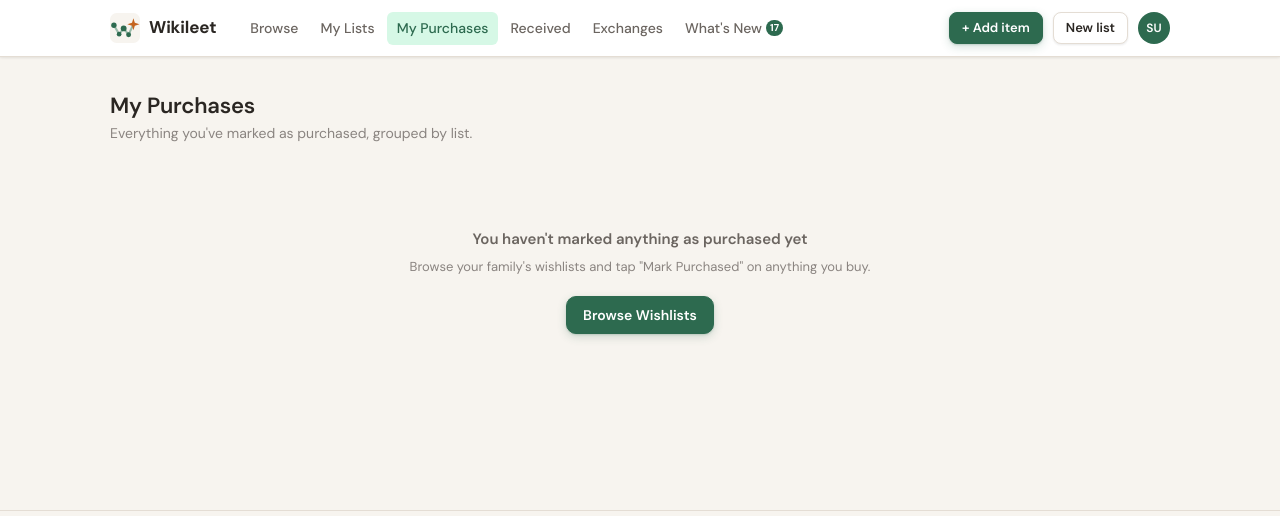
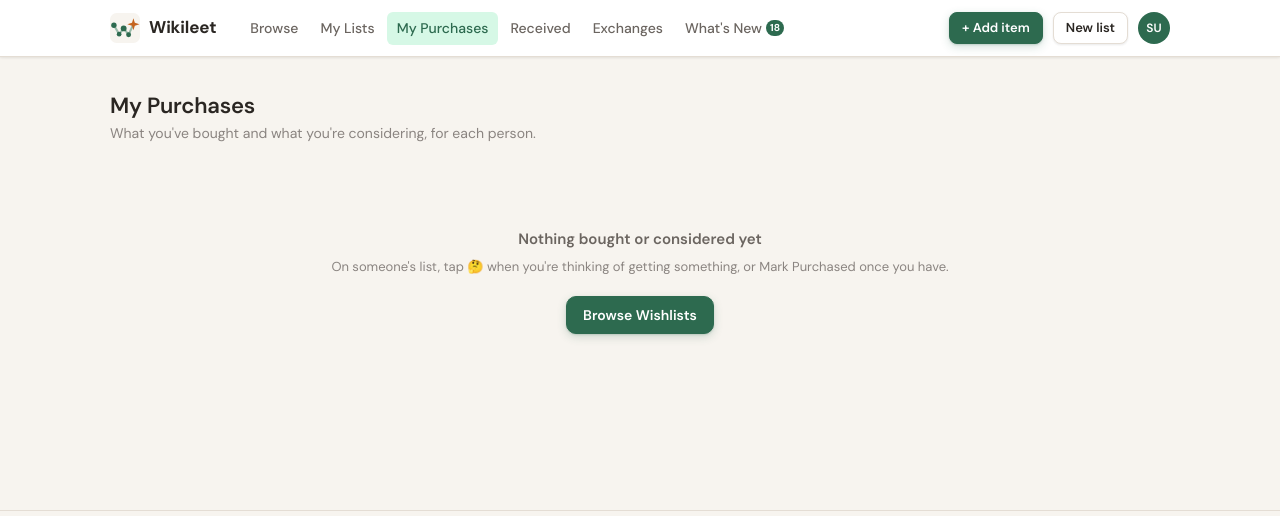
Before and after one commit to gabeduke/django-gift-wiki, a Django app: page /my-purchases/ in a window 1280 px wide. Shown: the top 516 px of the page. Run offline with Django 4.2, Linux system fonts and the light colour scheme; the visitor is signed in with stand-in values (Sample User, id 1); data comes from the database, SQL or seed files in the repository; data that the repository does not hold is empty; some libraries are stand-ins or nearby versions.

Commit message:
feat: mark gifts you're considering, and see bought + considering by person (#143) (#144)
- Item.considered_by: givers tap 🤔 beside Mark Purchased; other givers see
  "🤔 Sue is considering" so nobody doubles up. As secret as purchased
  (access.sees_purchases): never the recipient, a manager of someone's own
  list, or anyone over the shoulder.
- My Purchases is grouped by person, with Bought and Considering sections and
  totals. It drops lists where the giver no longer sees purchases.
- The ⭐ fetch handler is now a generic [data-bg-toggle] handler. Shared
  is_background / back_to_page / refuse_toggle helpers; item_purchase honours
  a safe `next`.
- What's New entry, CLAUDE.md rule, tests for the secrecy rules.

Co-authored-by: Claude Opus 5.5 <noreply@anthropic.com>

```diff
--- a/gift/static/js/app.js
+++ b/gift/static/js/app.js
@@ -31,13 +31,16 @@
     });
   }
 
-  // ---- Toasts ------------------------------------------------------------
-  // wlToast('Added!', {actions: [{label: 'View', href: '/x/'}, {label: 'Undo', onClick: fn}]})
-  // Most wanted: tap the star to flip it without leaving the page
+  // ---- One-tap toggles --------------------------------------------------
+  // One-tap toggles (⭐ most wanted, 🤔 considering) save without leaving the
+  // page. The form's data-bg-toggle names the key the server answers with,
+  // e.g. {"considering": true}; the button's data-title-on/-off follow it.
+  // Without JS the form simply posts and comes back.
   document.addEventListener('submit', function (event) {
-    var form = event.target.closest && event.target.closest('[data-most-wanted]');
+    var form = event.target.closest && event.target.closest('[data-bg-toggle]');
     if (!form || !window.fetch) return;
     event.preventDefault();
+    var key = form.getAttribute('data-bg-toggle');
     var button = form.querySelector('button');
     if (button.classList.contains('is-busy')) return;
     button.classList.add('is-busy');
@@ -50,10 +53,11 @@
       return response.json().then(function (data) { return { ok: response.ok, data: data }; });
     }).then(function (result) {
       if (!result.ok) throw new Error(result.data.error);
-      var on = result.data.is_priority;
+      var on = result.data[key];
       button.classList.toggle('is-on', on);
       button.setAttribute('aria-pressed', on ? 'true' : 'false');
-      button.title = on ? 'Most wanted — tap to unstar' : 'Mark as most wanted';
+      var title = button.getAttribute(on ? 'data-title-on' : 'data-title-off');
+      if (title) button.title = title;
     }).catch(function (error) {
       if (window.wlToast) window.wlToast((error && error.message) || 'Couldn’t save that — try again.');
     }).then(function () {
@@ -61,6 +65,8 @@
     });
   });
 
+  // ---- Toasts ------------------------------------------------------------
+  // wlToast('Added!', {actions: [{label: 'View', href: '/x/'}, {label: 'Undo', onClick: fn}]})
   window.wlToast = function (message, options) {
     var region = document.getElementById('wl-toasts');
     if (!region) { return; }
--- a/gift/templates/gift/my_purchases.html
+++ b/gift/templates/gift/my_purchases.html
@@ -8,13 +8,19 @@
     <div class="wl-page-header-row">
       <div>
         <h1 class="wl-page-title">My Purchases</h1>
-        <p class="wl-page-subtitle">Everything you've marked as purchased, grouped by list.</p>
-        {% if total_count %}
+        <p class="wl-page-subtitle">What you've bought and what you're considering, for each person.</p>
+        {% if plans %}
         <div class="wl-progress">
           <span class="wl-progress-label">
-            <span class="wl-progress-mono">{{ total_count }}</span>
-            item{{ total_count|pluralize }} purchased &middot;
-            total spend <span class="wl-progress-mono">${{ total_spend|floatformat:2 }}</span>
+            <span class="wl-progress-mono">{{ bought_count }}</span> bought
+            &middot; <span class="wl-progress-mono">${{ spent|floatformat:2 }}</span> spent
+            {% if considering_count %}
+              &middot; <span class="wl-progress-mono">{{ considering_count }}</span> considering
+              {% if considering_total %}(<span class="wl-progress-mono">${{ considering_total|floatformat:2 }}</span>){% endif %}
+            {% endif %}
+            {% if unpriced_count %}
+              &middot; {{ unpriced_count }} without a price
+            {% endif %}
           </span>
         </div>
         {% endif %}
@@ -22,7 +28,6 @@
     </div>
   </div>
 
-  {# Purchases grouped by wishlist #}
   {% if hidden %}
 
     <div style="text-align:center;padding:56px 24px;color:var(--text-muted);">
@@ -30,56 +35,38 @@
       <p style="font-size:13px;">Your purchases are still here. Turn the mode off at the top of the page to see them.</p>
     </div>
 
-  {% elif purchases_by_wishlist %}
+  {% elif plans %}
 
-    {% for wishlist, items in purchases_by_wishlist %}
-    <div class="wl-cat-section">
+    {% for plan in plans %}
+    <section class="wl-cat-section">
       <div class="wl-cat-header">
-        <span class="wl-cat-label">
-          {{ wishlist.title }} &middot;
-          {% with person=wishlist.dependent|default:wishlist.owner %}
-            {{ person.get_full_name|default:person.username }}
-          {% endwith %}
+        <span class="wl-cat-label">{{ plan.person.get_full_name|default:plan.person.username }}</span>
+        <span class="wl-plan-totals">
+          ${{ plan.spent|floatformat:2 }} spent{% if plan.still_open %} &middot; {{ plan.still_open|length }} considering{% if plan.considering_total %} (${{ plan.considering_total|floatformat:2 }}){% endif %}{% endif %}
         </span>
-        <span class="wl-count-badge">{{ items|length }}</span>
       </div>
 
-      {% for item in items %}
-      <a class="wl-item-row" href="{% url 'gift:wishlist_detail' wishlist.id %}"
-         style="text-decoration:none;color:inherit;">
-        <div class="wl-item-main">
-          <div class="wl-item-name">
-            <span>{{ item.name }}</span>
-            {% if item.price %}
-              <span class="badge-price">${{ item.price|floatformat:2 }}</span>
-            {% elif item.price_range %}
-              <span class="badge-price">{{ item.get_price_range_display }}</span>
-            {% endif %}
-          </div>
-          {% if item.description %}
-          <div class="wl-item-desc">{{ item.description|safe }}</div>
-          {% endif %}
-        </div>
+      {% if plan.bought %}
+        <div class="wl-plan-sub">Bought &middot; {{ plan.bought|length }}</div>
+        {% for item in plan.bought %}
+          {% include 'gift/partials/gift_plan_row.html' %}
+        {% endfor %}
+      {% endif %}
 
-        <div class="wl-item-actions">
-          <svg width="14" height="14" viewBox="0 0 24 24" fill="none"
-               stroke="currentColor" stroke-width="2"
-               stroke-linecap="round" stroke-linejoin="round"
-               style="color:var(--text-muted);flex-shrink:0;">
-            <polyline points="9 18 15 12 9 6"/>
-          </svg>
-        </div>
-      </a>
-      {% endfor %}
-
-    </div>
+      {% if plan.considering %}
+        <div class="wl-plan-sub">🤔 Considering &middot; {{ plan.still_open|length }}</div>
+        {% for item in plan.considering %}
+          {% include 'gift/partials/gift_plan_row.html' %}
+        {% endfor %}
+      {% endif %}
+    </section>
     {% endfor %}
 
   {% else %}
 
     <div style="text-align:center;padding:56px 24px;color:var(--text-muted);">
-      <p style="font-size:15px;font-weight:600;color:var(--text-secondary);margin-bottom:6px;">You haven't marked anything as purchased yet</p>
-      <p style="font-size:13px;margin-bottom:20px;">Browse your family's wishlists and tap "Mark Purchased" on anything you buy.</p>
+      <p style="font-size:15px;font-weight:600;color:var(--text-secondary);margin-bottom:6px;">Nothing bought or considered yet</p>
+      <p style="font-size:13px;margin-bottom:20px;">On someone's list, tap 🤔 when you're thinking of getting something, or Mark Purchased once you have.</p>
       <a href="{% url 'gift:home' %}" class="btn btn-primary">Browse Wishlists</a>
     </div>
 
--- /dev/null
+++ b/gift/templates/gift/partials/considering_note.html
@@ -0,0 +1,6 @@
+{# Other givers eyeing `item` (names from note_considering). Only where access.sees_purchases. #}
+{% with others=item.considering_others %}
+{% if others %}
+<span class="wl-considering-note">🤔 {{ others|join:", " }} {% if others|length > 1 %}are{% else %}is{% endif %} considering</span>
+{% endif %}
+{% endwith %}
--- a/gift/templates/gift/partials/most_wanted_toggle.html
+++ b/gift/templates/gift/partials/most_wanted_toggle.html
@@ -2,15 +2,16 @@
   A one-tap ⭐ for people who look after a list: star or unstar `item` as
   most wanted. `compact` draws just the star (My Lists); otherwise it's a
   chip that reads "Most wanted" when on. js/app.js sends it in the
-  background; without JS it posts and comes back to this page.
+  background (data-bg-toggle); without JS it posts and comes back to this page.
 {% endcomment %}
-<form method="post" action="{% url 'gift:toggle_priority' item.id %}" class="wl-star-form" data-most-wanted>
+<form method="post" action="{% url 'gift:toggle_priority' item.id %}" class="wl-star-form" data-bg-toggle="is_priority">
   {% csrf_token %}
   <input type="hidden" name="next" value="{{ request.get_full_path }}">
   <button type="submit"
           class="wl-star{% if compact %} wl-star-compact{% endif %}{% if item.is_priority %} is-on{% endif %}"
           aria-pressed="{% if item.is_priority %}true{% else %}false{% endif %}"
           aria-label="Most wanted: {{ item.name }}"
+          data-title-on="Most wanted — tap to unstar" data-title-off="Mark as most wanted"
           title="{% if item.is_priority %}Most wanted — tap to unstar{% else %}Mark as most wanted{% endif %}">
     <span class="wl-star-icon" aria-hidden="true"></span>{% if not compact %}<span class="wl-star-label">Most wanted</span>{% endif %}
   </button>
--- a/gift/templates/gift/wishlist_detail.html
+++ b/gift/templates/gift/wishlist_detail.html
@@ -157,12 +157,15 @@
             {% if access.sees_purchases and item.purchased and item.purchased_by %}
               · <strong>purchased by {{ item.purchased_by.get_full_name|default:item.purchased_by.username }}</strong>
             {% endif %}
+            {% if access.sees_purchases and not item.purchased %}
+              {% include 'gift/partials/considering_note.html' %}
+            {% endif %}
           </div>
           {% if item.description %}
             <div style="font-size:13px;color:var(--text-secondary);margin-top:4px;">{{ item.description }}</div>
           {% endif %}
         </div>
-        <div>
+        <div class="wl-item-actions">
           {% if access.sees_purchases %}
             {% include 'gift/partials/purchase_button.html' %}
           {% endif %}
--- a/gift/urls.py
+++ b/gift/urls.py
@@ -117,6 +117,7 @@ urlpatterns = [
     path('item/delete/<int:item_id>/', views.item_delete, name='delete_item'),
     path('item/purchase/<int:item_id>/', views.item_purchase, name='purchase_item'),
     path('item/<int:item_id>/most-wanted/', views.item_priority_toggle, name='toggle_priority'),
+    path('item/<int:item_id>/considering/', views.item_consider_toggle, name='toggle_considering'),
     path('item/<int:item_id>/thank-you/', views.item_thank_you_toggle, name='toggle_thank_you'),
     # Categories
     path('category/edit/<int:category_id>/', views.category_edit, name='edit_category'),
--- a/gift/views.py
+++ b/gift/views.py
@@ -4,7 +4,9 @@ import re
 import secrets
 import string
 from collections import defaultdict
+from dataclasses import dataclass, field
 from datetime import date
+from decimal import Decimal
 from functools import lru_cache
 from urllib.parse import urlencode
 
@@ -570,6 +572,29 @@ def get_item_visible_to_user(request, item_id):
     return item
 
 
+def is_background(request):
+    """Whether a page script sent this (and wants JSON), not a plain form post."""
+    return request.headers.get('X-Requested-With') == 'fetch'
+
+
+def back_to_page(request, item):
+    """Return to the page a form was posted from (its `next`), else the item's list."""
+    next_url = request.POST.get('next', '')
+    if not url_has_allowed_host_and_scheme(
+        next_url, allowed_hosts={request.get_host()}, require_https=request.is_secure()
+    ):
+        next_url = reverse('gift:wishlist_detail', args=[item.wishlist_id])
+    return redirect(next_url)
+
+
+def refuse_toggle(request, item, message, status=403):
+    """Turn down a one-tap toggle: JSON for the page script, else a message."""
+    if is_background(request):
+        return JsonResponse({'error': message}, status=status)
+    messages.error(request, message)
+    return back_to_page(request, item)
+
+
 @login_required
 def sneaky_item_add(request, wishlist_id):
     """Add a surprise gift to someone's list — hidden from whoever it's for."""
@@ -695,7 +720,7 @@ def item_purchase(request, item_id):
         messages.warning(
             request, 'Turn off over-the-shoulder mode before marking anything as purchased.'
         )
-        return redirect('gift:wishlist_detail', wishlist_id=wishlist.id)
+        return back_to_page(request, item)
 
     # Whoever can't see purchases can't make them either: the recipient, and
     # people who help manage someone's own list
@@ -705,12 +730,12 @@ def item_purchase(request, item_id):
             extra={'item_id': item_id, 'wishlist_id': wishlist.id, 'user': request.user.email},
         )
         messages.warning(request, 'You cannot mark items as purchased on your own list.')
-        return redirect('gift:wishlist_detail', wishlist_id=wishlist.id)
+        return back_to_page(request, item)
 
     # Can only purchase if not already purchased by someone else
     if item.purchased_by is not None and item.purchased_by != request.user:
         messages.warning(request, 'This item has already been purchased by someone else.')
-        return redirect('gift:wishlist_detail', wishlist_id=wishlist.id)
+        return back_to_page(request, item)
 
     # Mark as purchased by current user (or toggle if already purchased by this user)
     if item.purchased_by == request.user and item.purchased:
@@ -725,7 +750,7 @@ def item_purchase(request, item_id):
         messages.success(request, 'Item marked as purchased.')
 
     item.save(current_user=request.user)
-    return redirect('gift:wishlist_detail', wishlist_id=wishlist.id)
+    return back_to_page(request, item)
 
 
 @login_required
@@ -1730,7 +1755,11 @@ def wishlist_detail(request, wishlist_id):
     # Sneaky items get their own labelled section rather than being folded into
     # the recipient's categories: they are other people's additions, not things
     # the recipient asked for. Interleaving them is how the feature went unseen.
+    if access.sees_purchases:
+        items = items.prefetch_related('considered_by')
     fetched = list(items)
+    if access.sees_purchases:
+        note_considering(fetched, request.user)
     sneaky_items = [i for i in fetched if i.is_sneaky]
     items = [i for i in fetched if not i.is_sneaky]
 
@@ -1780,35 +1809,89 @@ def wishlist_detail(request, wishlist_id):
         raise
 
 
+@dataclass
+class GiftPlan:
+    """What one giver has bought, and is thinking of buying, for one person."""
+
+    person: object
+    bought: list = field(default_factory=list)
+    considering: list = field(default_factory=list)
+
+    @property
+    def still_open(self):
+        """Considered items nobody else has bought yet."""
+        return [item for item in self.considering if not item.purchased]
+
+    @property
+    def spent(self):
+        return sum((item.price for item in self.bought if item.price), Decimal('0.00'))
+
+    @property
+    def considering_total(self):
+        return sum((item.price for item in self.still_open if item.price), Decimal('0.00'))
+
+    @property
+    def unpriced_count(self):
+        return sum(1 for item in self.bought + self.still_open if not item.price)
+
+
 @login_required
 def my_purchases(request):
-    """Show every item the current user has marked as purchased, grouped by wishlist."""
-    from decimal import Decimal
-
+    """What the signed-in giver has bought and is considering, by person.
+
+    Grouped by who the gifts are for, so a kid with two lists shows once. A
+    list only appears while the giver may still see its purchases — the same
+    rule as the list page — so nothing leaks if they have since become its
+    recipient or a manager of someone's own list."""
     if is_over_the_shoulder(request):
         # Everything here is a spoiler for somebody
         return render(request, 'gift/my_purchases.html', {'hidden': True})
 
-    items = (
-        Item.objects.filter(purchased_by=request.user, is_deleted=False)
-        .select_related('wishlist', 'wishlist__owner', 'wishlist__dependent')
+    user = request.user
+    related = ('wishlist__owner', 'wishlist__dependent', 'purchased_by')
+    bought = (
+        Item.objects.filter(purchased_by=user, is_deleted=False)
+        .select_related(*related)
+        .prefetch_related('wishlist__managers')
         .order_by('-updated_at')
     )
-
-    # Group by wishlist. Items are ordered most-recently-updated first, so groups
-    # are headed by the wishlist with the most recent purchase and items within
-    # each group are most recent first as well.
-    purchases_by_wishlist = defaultdict(list)
-    total_spend = Decimal('0.00')
-    for item in items:
-        purchases_by_wishlist[item.wishlist].append(item)
-        if item.price is not None:
-            total_spend += item.price
-
+    considering = (
+        Item.objects.filter(considered_by=user, is_deleted=False, archived_at__isnull=True)
+        .exclude(purchased_by=user)
+        .select_related(*related)
+        .prefetch_related('wishlist__managers', 'considered_by')
+        .order_by('-updated_at')
+    )
+
+    sees_purchases = {}
+    by_person = {}
+
+    def plan_for(item):
+        wishlist = item.wishlist
+        if wishlist.id not in sees_purchases:
+            sees_purchases[wishlist.id] = access_for(wishlist, user).sees_purchases
+        if not sees_purchases[wishlist.id]:
+            return None
+        person = recipient_of(wishlist)
+        return by_person.setdefault(person.pk, GiftPlan(person))
+
+    for item in bought:
+        if plan := plan_for(item):
+            plan.bought.append(item)
+    considering = list(considering)
+    note_considering(considering, user)
+    for item in considering:
+        if plan := plan_for(item):
+            plan.considering.append(item)
+
+    plans = sorted(by_person.values(), key=lambda plan: person_display_name(plan.person).lower())
     context = {
-        'purchases_by_wishlist': purchases_by_wishlist.items(),
-        'total_spend': total_spend,
-        'total_count': len(items),
+        'plans': plans,
+        'bought_count': sum(len(plan.bought) for plan in plans),
+        'considering_count': sum(len(plan.still_open) for plan in plans),
+        'spent': sum((plan.spent for plan in plans), Decimal('0.00')),
+        'considering_total': sum((plan.considering_total for plan in plans), Decimal('0.00')),
+        'unpriced_count': sum(plan.unpriced_count for plan in plans),
     }
     return render(request, 'gift/my_purchases.html', context)
 
@@ -1843,24 +1926,57 @@ def item_priority_toggle(request, item_id):
     Whoever may edit the list's items may do this. The page calls it in the
     background (and gets JSON back); without JS the form posts and returns."""
     item = get_item_visible_to_user(request, item_id)
-    background = request.headers.get('X-Requested-With') == 'fetch'
     if item.is_deleted or not request_access(request, item.wishlist).can_manage:
-        if background:
-            return JsonResponse({'error': 'You can only change lists you look after.'}, status=403)
-        messages.error(request, 'You can only change lists you look after.')
-        return redirect('gift:wishlist_detail', wishlist_id=item.wishlist_id)
+        return refuse_toggle(request, item, 'You can only change lists you look after.')
 
     item.is_priority = not item.is_priority
     item.save(current_user=request.user)
-    if background:
+    if is_background(request):
         return JsonResponse({'is_priority': item.is_priority})
-
-    next_url = request.POST.get('next', '')
-    if not url_has_allowed_host_and_scheme(
-        next_url, allowed_hosts={request.get_host()}, require_https=request.is_secure()
-    ):
-        next_url = reverse('gift:wishlist_detail', args=[item.wishlist_id])
-    return redirect(next_url)
+    return back_to_page(request, item)
+
+
+@require_POST
+@login_required
+def item_consider_toggle(request, item_id):
+    """Say you're thinking of buying an item, or stop.
+
+    As secret as a purchase: only people who may see purchases can do it (never
+    the recipient, a manager of someone's own list, or anyone over the
+    shoulder), and other givers see who's considering what. Anyone may drop
+    their own mark, but nobody starts considering something already bought."""
+    item = get_item_visible_to_user(request, item_id)
+    access = request_access(request, item.wishlist)
+    if access.hiding:
+        return refuse_toggle(request, item, 'Turn off over-the-shoulder mode first.')
+    if not access.sees_purchases:
+        return refuse_toggle(request, item, 'You can only do that on lists you give to.')
+
+    considering = item.considered_by.filter(pk=request.user.pk).exists()
+    if considering:
+        item.considered_by.remove(request.user)
+    elif item.purchased or item.is_deleted or item.archived_at:
+        return refuse_toggle(request, item, 'Someone has already got this one.', status=409)
+    else:
+        item.considered_by.add(request.user)
+
+    if is_background(request):
+        return JsonResponse({'considering': not considering})
+    return back_to_page(request, item)
+
+
+def note_considering(items, user):
+    """Note who is considering each item, for a giver allowed to know.
+
+    Sets `item.considering_me` and `item.considering_others` (names). The marks
+    are as secret as purchases, so only call this for someone whose access
+    `sees_purchases`, with `considered_by` prefetched."""
+    for item in items:
+        givers = item.considered_by.all()
+        item.considering_me = any(giver.pk == user.pk for giver in givers)
+        item.considering_others = [
+            person_display_name(giver) for giver in givers if giver.pk != user.pk
+        ]
 
 
 @require_POST
```
Also changed, not shown: CLAUDE.md (+1 -0 lines), gift/models.py (+10 -0 lines), gift/static/css/custom.css (+30 -0 lines), gift/templates/gift/partials/considering_toggle.html (added, +20 -0 lines), gift/templates/gift/partials/gift_plan_row.html (added, +32 -0 lines), gift/templates/gift/partials/item_row.html (+7 -3 lines), gift/templates/gift/partials/purchase_button.html (+9 -1 lines), tests/api/test_considering.py (added, +273 -0 lines), tests/api/test_my_purchases.py (+18 -13 lines), gift/migrations/0032_item_considered_by.py (added), gift/migrations/0033_changelog_considering.py (added).
